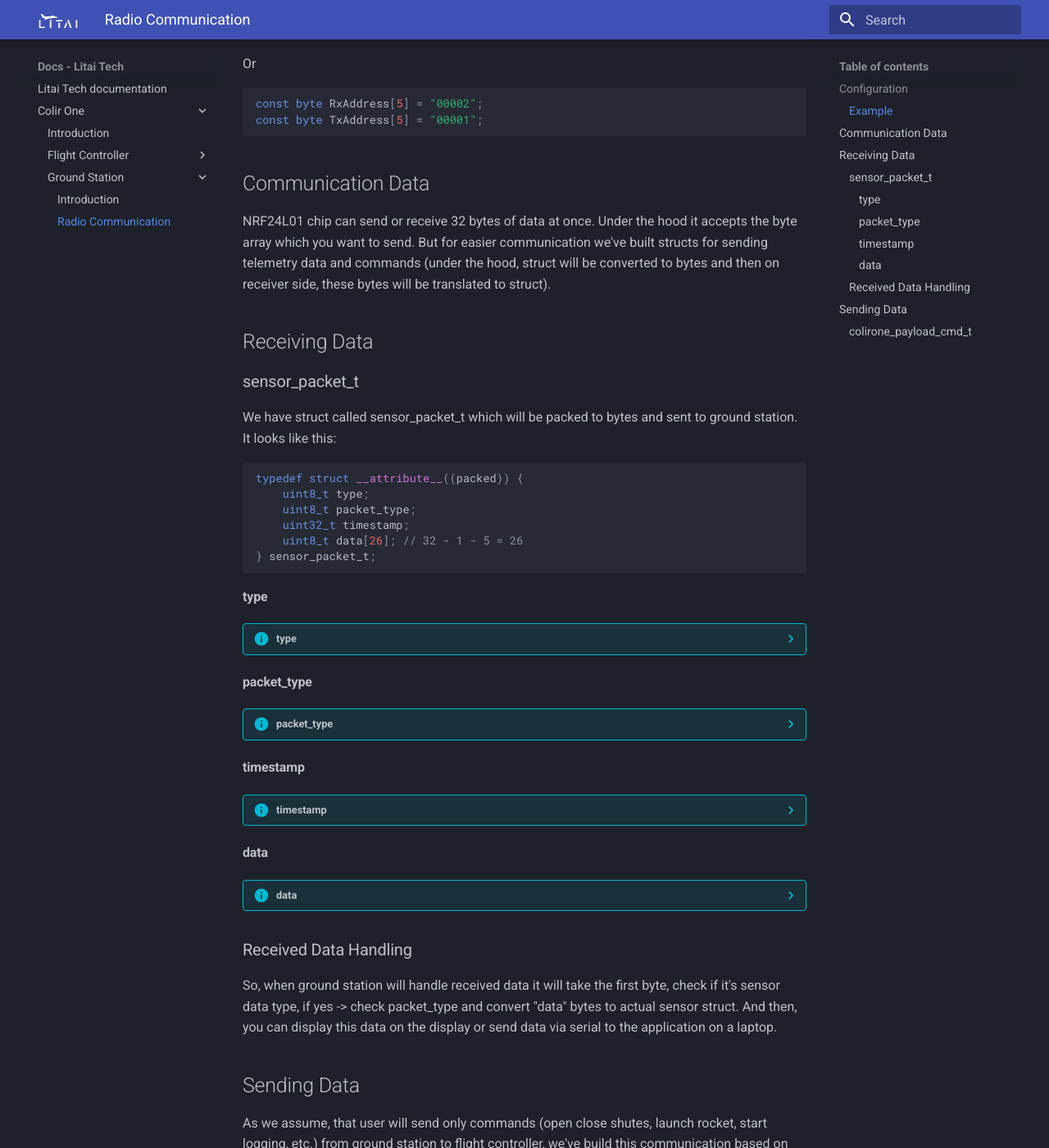
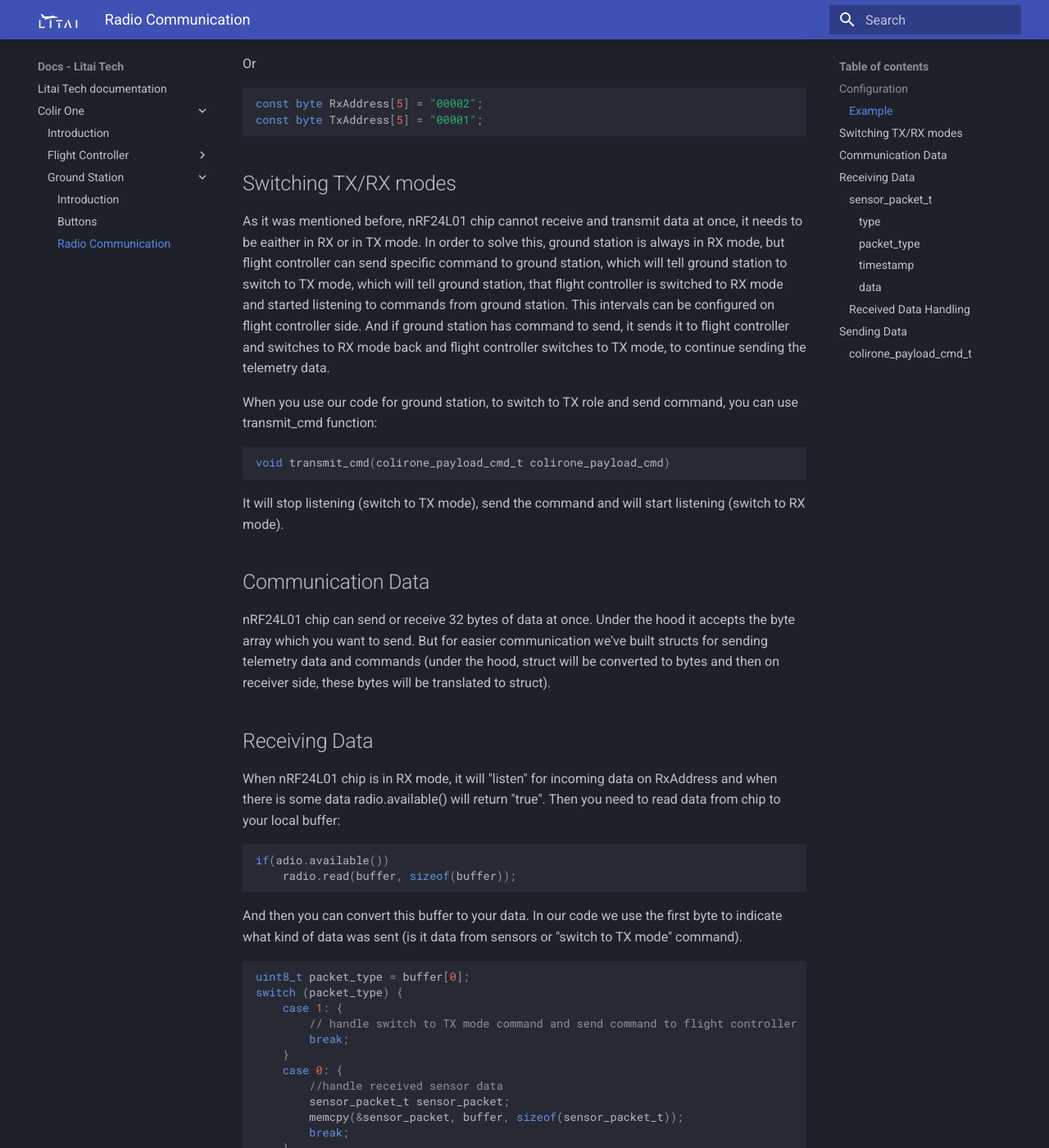
Before and after one commit to litai-tech/docs, an MkDocs documentation site: the page built from docs/Colir One/Ground Station/2radio-communication.md, in a window 1280 px wide and 1400 px high, scrolled down 1089 px. Shown: the whole window at 82% size. Built offline with MkDocs 1.6.1 and Material for MkDocs 9.7.7, drawn with Linux system fonts in a browser that asks for light colours; some of the changed text lies outside the part shown.

Commit message:
changed CNAME directory. added page order. added buttons doc page

````diff
--- a/docs/Colir One/Ground Station/radio-communication.md
+++ b/docs/Colir One/Ground Station/2radio-communication.md
@@ -1,6 +1,6 @@
 # Radio Communication
 
-Radio communication between ground station and flight controler is based on NRF24L01 chip.
+Radio communication between ground station and flight controler is based on nRF24L01 chip.
 This chip is a transceiver, which means that it can send and receive data, but it can do only ONE ROLE at the time. It means that it can be either in send OR receive mode. Which means, that in order to be able to send and receive data to and from flight controller we need to switch roles (for example when flight controller sends data, ground station is in receiver mode, then they switch roles and ground station will send command to flight controller, then they again switch roles again and again and again...)
 
 ## Configuration
@@ -37,15 +37,55 @@ const byte RxAddress[5] = "00002";
 const byte TxAddress[5] = "00001";
 ```
 
+## Switching TX/RX modes
+
+As it was mentioned before, nRF24L01 chip cannot receive and transmit data at once, it needs to be eaither in RX or in TX mode. In order to solve this, ground station is always in RX mode, but flight controller can send specific command to ground station, which will tell ground station to switch to TX mode, which will tell ground station, that flight controller is switched to RX mode and started listening to commands from ground station. This intervals can be configured on flight controller side. And if ground station has command to send, it sends it to flight controller and switches to RX mode back and flight controller switches to TX mode, to continue sending the telemetry data.
+
+When you use our code for ground station, to switch to TX role and send command, you can use transmit_cmd function:
+
+``` cpp
+void transmit_cmd(colirone_payload_cmd_t colirone_payload_cmd)
+```
+
+It will stop listening (switch to TX mode), send the command and will start listening (switch to RX mode).
+
 ## Communication Data
 
-NRF24L01 chip can send or receive 32 bytes of data at once. Under the hood it accepts the byte array which you want to send. But for easier communication we've built structs for sending telemetry data and commands (under the hood, struct will be converted to bytes and then on receiver side, these bytes will be translated to struct).
+nRF24L01 chip can send or receive 32 bytes of data at once. Under the hood it accepts the byte array which you want to send. But for easier communication we've built structs for sending telemetry data and commands (under the hood, struct will be converted to bytes and then on receiver side, these bytes will be translated to struct).
 
 ## Receiving Data
 
+When nRF24L01 chip is in RX mode, it will "listen" for incoming data on RxAddress and when there is some data radio.available() will return "true". Then you need to read data from chip to your local buffer:
+
+``` cpp
+if(adio.available())
+    radio.read(buffer, sizeof(buffer));
+```
+
+And then you can convert this buffer to your data. In our code we use the first byte to indicate what kind of data was sent (is it data from sensors or "switch to TX mode" command).
+
+``` cpp
+uint8_t packet_type = buffer[0];
+switch (packet_type) {
+    case 1: {
+        // handle switch to TX mode command and send command to flight controller
+        break;
+    }
+    case 0: {
+        //handle received sensor data
+        sensor_packet_t sensor_packet;
+        memcpy(&sensor_packet, buffer, sizeof(sensor_packet_t));
+        break;
+    }
+    default:
+        Serial.println("Unknown packet type received.");
+        break;
+}
+```
+
 ### sensor_packet_t
 
-We have struct called sensor_packet_t which will be packed to bytes and sent to ground station.
+In order to send telemetry data, we have struct called sensor_packet_t which will be packed to bytes and sent to ground station.
 It looks like this:
 
 ``` cpp
@@ -53,7 +93,7 @@ typedef struct __attribute__((packed)) {
     uint8_t type;
     uint8_t packet_type;
     uint32_t timestamp;
-    uint8_t data[26]; // 32 - 1 - 5 = 26
+    uint8_t data[26]; // 32 - 1 - 1 - 4 = 26
 } sensor_packet_t;
 ```
 
````
Also changed, not shown: docs/Colir One/Ground Station/1buttons.md (added, +55 -0 lines), docs/Colir One/introduction.md (+3 -3 lines), docs/Colir One/Ground Station/0introduction.md (renamed from docs/Colir One/Ground Station/introduction.md), 2 other files.
